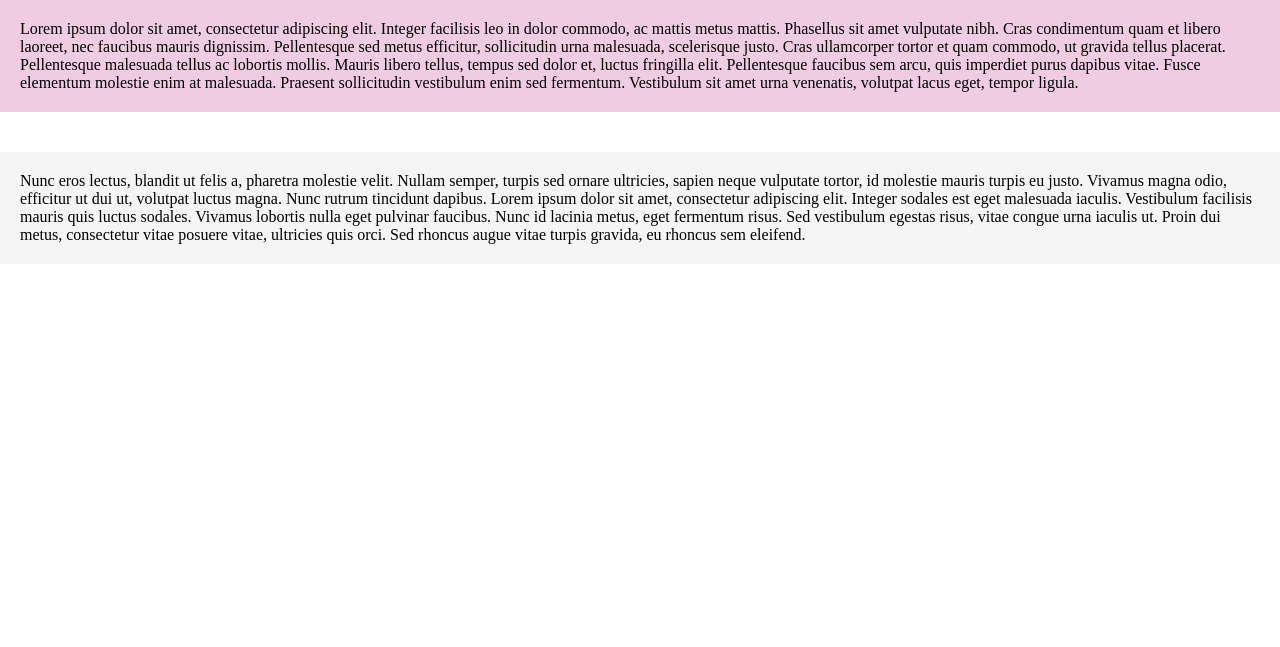
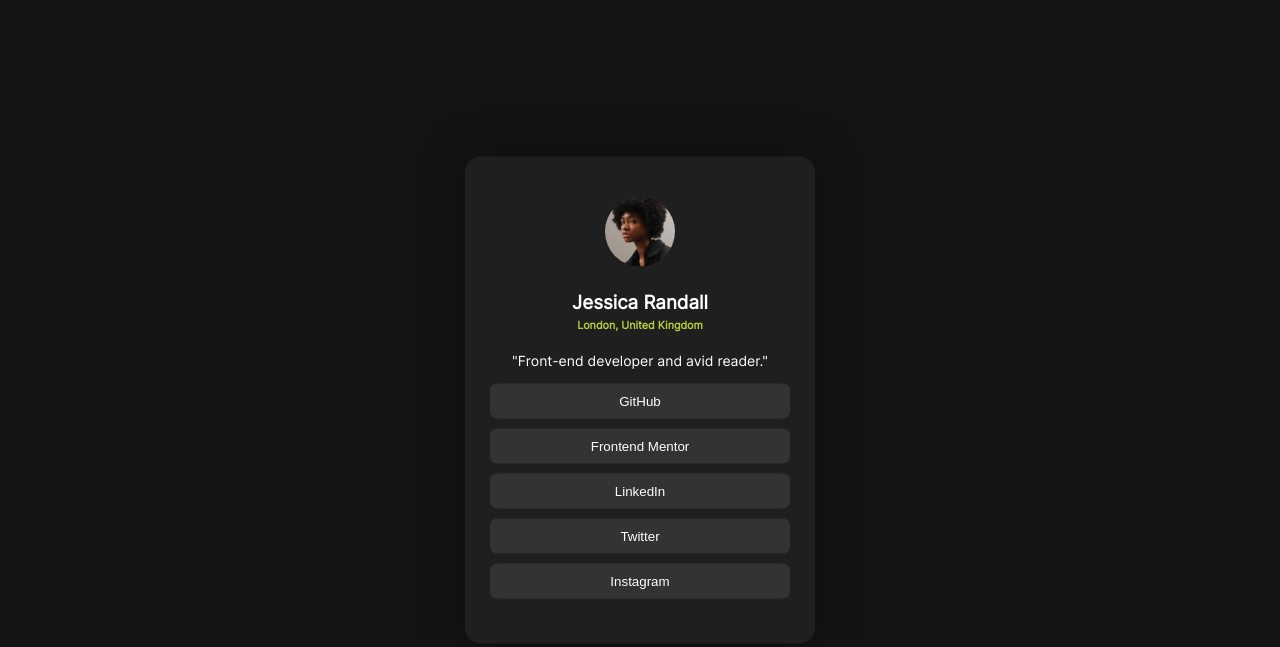
Before and after one commit to Mathvshp/Aprendizados, a plain HTML site: page index.html in a window 1280 px wide. Drawn offline with Linux system fonts and the light colour scheme.

Commit message:
Alterando para página de perfil social

```diff
--- /dev/null
+++ b/css/reset-and-font.css
@@ -0,0 +1,19 @@
+*{
+    margin: 0;
+    padding: 0;
+}
+
+@font-face {
+    font-family: inter-bold;
+    src: url(../fonts/Inter-Bold.ttf);
+}
+
+@font-face {
+    font-family: inter-regular;
+    src: url(../fonts/Inter-Regular.ttf);
+}
+
+@font-face {
+    font-family: inter-semi-bold;
+    src: url(../fonts/Inter-SemiBold.ttf);
+}
--- /dev/null
+++ b/css/style.css
@@ -0,0 +1,67 @@
+body{
+    background-color: #141414;
+    font-family: inter-regular;
+    color: white;
+}
+
+body section{
+    background-color: #1f1f1f;
+    width: 350px;
+    text-align: center;
+    padding: 40px 0 40px 0;
+    border-radius: 15px;
+
+    position: absolute;
+    top: 50%;
+    left: 50%;
+    transform: translate(-50%, -50%);
+
+    -webkit-box-shadow: 0px 0px 50px -7px rgba(0,0,0,0.52);
+    -moz-box-shadow: 0px 0px 50px -7px rgba(0,0,0,0.52);
+    box-shadow: 0px 0px 50px -7px rgba(0,0,0,0.52);
+}
+
+section picture img{
+    width: 70px;
+    border-radius: 100%;
+
+}
+
+.texto{
+    margin: 20px;
+}
+
+section h3{
+    margin: 5px;
+}
+
+section p{
+    margin: 10px 0 10px 0;
+    font-size: 14px;
+}
+
+button{
+    width: 300px;
+    border: none;
+    background-color: #333333;
+    padding: 10px;
+    border-radius: 7px;
+    margin: 5px;
+    color: white;
+}
+
+button:hover{
+    cursor: pointer;
+    background-color: #b6d041;
+    font-weight: bold;
+    color: black;
+}
+
+button a{
+    text-decoration: none;
+    color: white;
+}
+
+section h6{
+    color: #b6d041;
+}
--- a/index.html
+++ b/index.html
@@ -3,18 +3,31 @@
 <head>
     <meta charset="UTF-8">
     <meta name="viewport" content="width=device-width, initial-scale=1.0">
-    <link rel="stylesheet" href="style.css">
-    <title>Lista de compras</title>
+    <link rel="stylesheet" href="./css/style.css">
+    <link rel="stylesheet" href="./css/reset-and-font.css">
+    <title>Social Profile</title>
 </head>
 <body>
 
-    <p class="manutencao">
-        Lorem ipsum dolor sit amet, consectetur adipiscing elit. Integer facilisis leo in dolor commodo, ac mattis metus mattis. Phasellus sit amet vulputate nibh. Cras condimentum quam et libero laoreet, nec faucibus mauris dignissim. Pellentesque sed metus efficitur, sollicitudin urna malesuada, scelerisque justo. Cras ullamcorper tortor et quam commodo, ut gravida tellus placerat. Pellentesque malesuada tellus ac lobortis mollis. Mauris libero tellus, tempus sed dolor et, luctus fringilla elit. Pellentesque faucibus sem arcu, quis imperdiet purus dapibus vitae. Fusce elementum molestie enim at malesuada. Praesent sollicitudin vestibulum enim sed fermentum. Vestibulum sit amet urna venenatis, volutpat lacus eget, tempor ligula.
-    </p>
+    <section>
+        <picture>
+            <source srcset="./images/avatar.jpeg"/>
+            <img src="./images/avatar.jpeg" alt="imagem de perfil">
+        </picture>
 
-    <p class="padrao">
-        Nunc eros lectus, blandit ut felis a, pharetra molestie velit. Nullam semper, turpis sed ornare ultricies, sapien neque vulputate tortor, id molestie mauris turpis eu justo. Vivamus magna odio, efficitur ut dui ut, volutpat luctus magna. Nunc rutrum tincidunt dapibus. Lorem ipsum dolor sit amet, consectetur adipiscing elit. Integer sodales est eget malesuada iaculis. Vestibulum facilisis mauris quis luctus sodales. Vivamus lobortis nulla eget pulvinar faucibus. Nunc id lacinia metus, eget fermentum risus. Sed vestibulum egestas risus, vitae congue urna iaculis ut. Proin dui metus, consectetur vitae posuere vitae, ultricies quis orci. Sed rhoncus augue vitae turpis gravida, eu rhoncus sem eleifend.
-    </p>
+        <div class="texto">
+            <h3>Jessica Randall</h3>
+            <h6>London, United Kingdom</h6>
+        </div>
+
+        <p>"Front-end developer and avid reader."</p>
+
+        <button onclick="location.href='';">GitHub</button><br>
+        <button onclick="location.href='';">Frontend Mentor</button><br>
+        <button onclick="location.href='';">LinkedIn</button><br>
+        <button onclick="location.href='';">Twitter</button><br>
+        <button onclick="location.href='';">Instagram</button><br>
+    </section>
 
 </body>
 </html>
--- a/style.css
+++ /dev/null
@@ -1,13 +0,0 @@
-*{
-    margin: 0;
-}
-p{
-    margin-bottom: 40px;
-    padding: 20px;
-}
-.padrao{
-    background-color: #F5F5F5;
-}
-.manutencao{
-    background-color: #F0CCE2;
-}
```
Also changed, not shown: fonts/Inter-Bold.ttf (added), fonts/Inter-Regular.ttf (added), fonts/Inter-SemiBold.ttf (added), images/avatar.jpeg (added), images/favicon.png (added).
